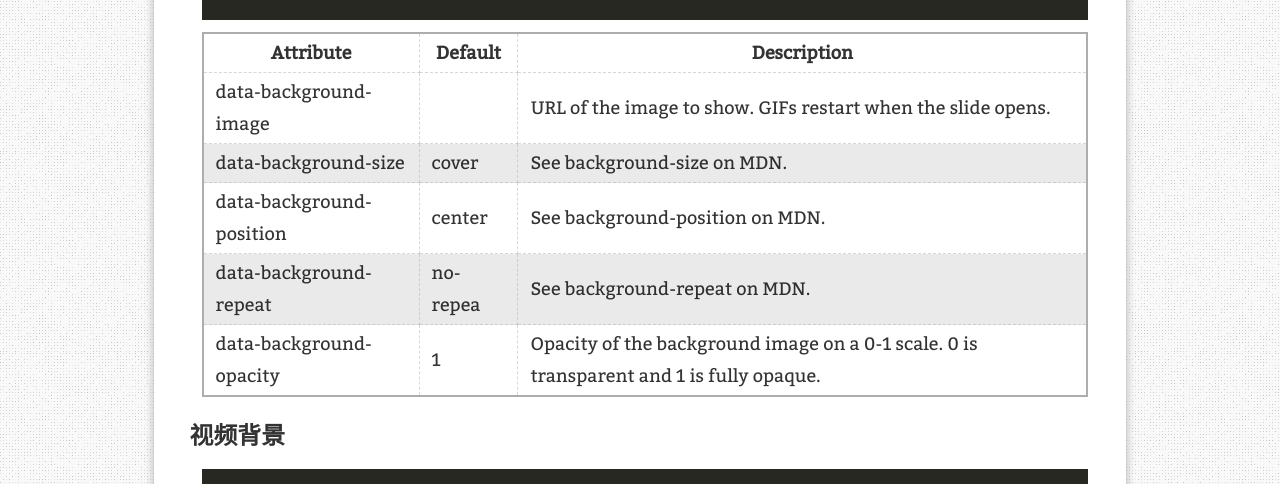
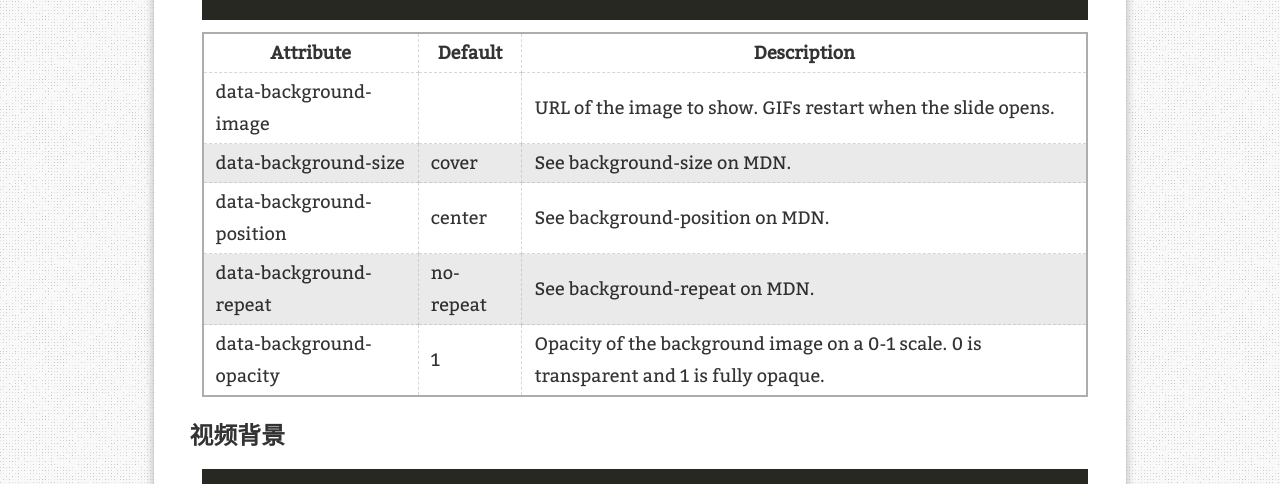
Before and after one commit to AuthurWhywait/AuthurWhywait.github.io, a Jekyll site: the page built from _posts/2020-06-18-revealjs.md, in a window 1280 px wide and 900 px high, scrolled down 5647 px. Shown: the top 484 px of the window. Built offline with Jekyll 4.4.1, drawn with Linux system fonts in a browser that asks for light colours; comment, search, counter and statistics services are not loaded.

Commit message:
Update 2020-06-18-revealjs.md

```diff
--- a/_posts/2020-06-18-revealjs.md
+++ b/_posts/2020-06-18-revealjs.md
@@ -199,7 +199,7 @@ redirect_from:
 | data-background-image    |          | URL of the image to show. GIFs restart when the slide opens.                            |
 | data-background-size     | cover    | See background-size on MDN.                                                             |
 | data-background-position | center   | See background-position on MDN.                                                         |
-| data-background-repeat   | no-repea | See background-repeat on MDN.                                                           |
+| data-background-repeat   | no-repeat | See background-repeat on MDN.                                                           |
 | data-background-opacity  | 1        | Opacity of the background image on a 0-1 scale. 0 is transparent and 1 is fully opaque. |
 
 ### 视频背景
```
